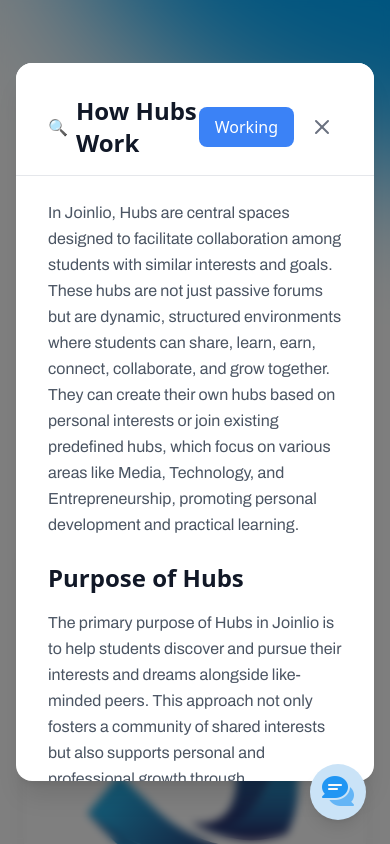
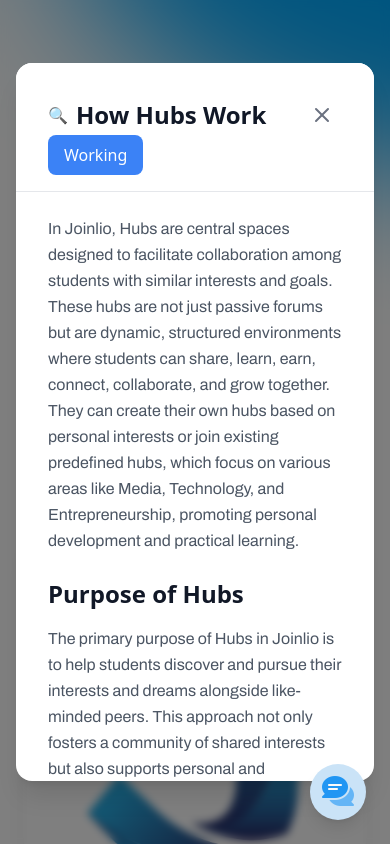
Before and after one commit to CoderAnshul/joinlio, a React (Vite) app: page / in a window 390 px wide. Both pictures are taken after a click on the button "JOINLIO HUBS". Shown: the part 3237-4081 px from the top of the page. Built offline with nearby package versions, Linux system fonts and the light colour scheme.

Commit message:
fix responsive issue in FindInterest.jsx

```diff
--- a/src/Components/LandingPage/FindInterest.jsx
+++ b/src/Components/LandingPage/FindInterest.jsx
@@ -342,12 +342,20 @@ const FindInterest = () => {
               WebkitOverflowScrolling: "touch",
             }}
           >
-            <div className="sticky top-0 bg-white z-50 px-8 pt-8 pb-4 border-b flex items-center justify-between">
-              <div className="flex items-center gap-2">
+            <div className="sticky top-0 bg-white z-50 px-8 pt-8 pb-4 border-b flex items-center justify-between flex-wrap">
+              <div className="flex max-sm:w-full items-center gap-2">
                 <span className="text-rose-500">🔍</span>
                 <h2 className="text-2xl font-bold text-gray-900">
                   How Hubs Work
                 </h2>
+
+                <button
+                  onClick={() => setIsModalOpen(false)}
+                  className="p-2 max-sm:inline-block ml-auto hidden hover:bg-gray-100 rounded-full transition-colors"
+                  aria-label="Close modal"
+                >
+                  <X className="w-6 h-6 text-gray-500" />
+                </button>
               </div>
               <div className="flex items-center gap-2">
                 <button
@@ -358,7 +366,7 @@ const FindInterest = () => {
                 </button>
                 <button
                   onClick={() => setIsModalOpen(false)}
-                  className="p-2 hover:bg-gray-100 rounded-full transition-colors"
+                  className="p-2 max-sm:hidden hover:bg-gray-100 rounded-full transition-colors"
                   aria-label="Close modal"
                 >
                   <X className="w-6 h-6 text-gray-500" />
```
